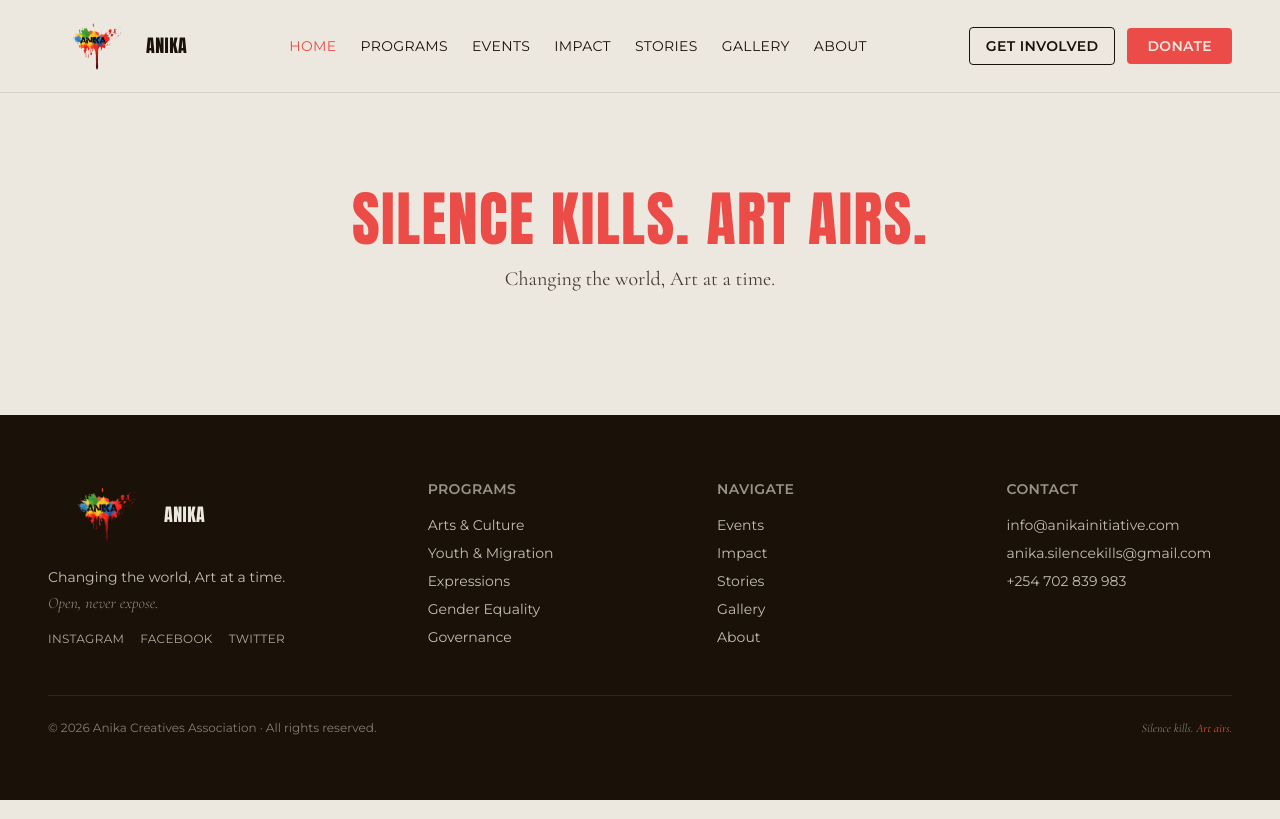
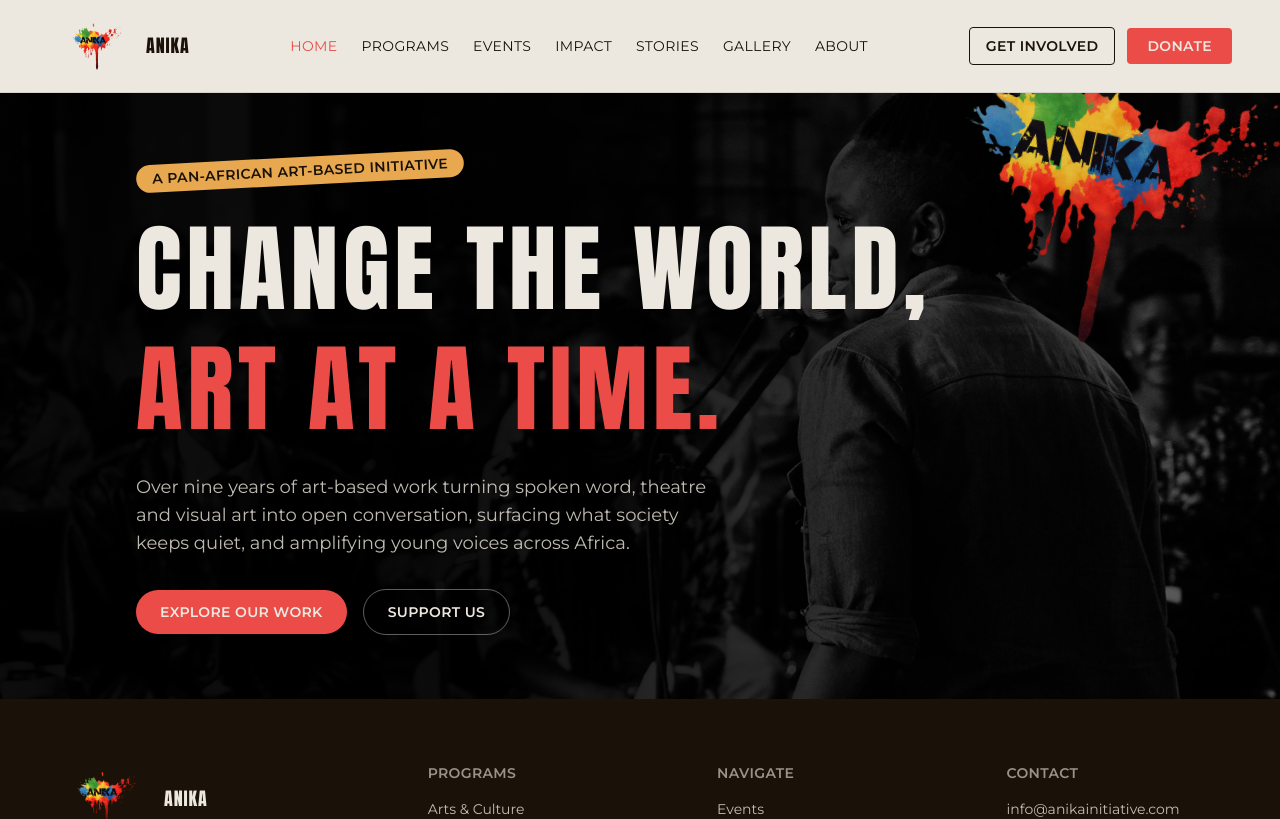
Before and after one commit to Jkosencha/Anika-Initiative, a React (Vite) app: page / in a window 1280 px wide. Shown: the top 819 px of the page. Built offline with nearby package versions, Linux system fonts and the light colour scheme.

Commit message:
Build Home page hero section with brand paint-splash accent

```diff
--- a/src/index.css
+++ b/src/index.css
@@ -16,3 +16,7 @@
 body {
   @apply bg-cream text-ink font-body;
 }
+
+.font-display {
+  letter-spacing: 0.05em;
+}
--- a/src/pages/Home.jsx
+++ b/src/pages/Home.jsx
@@ -1,13 +1,57 @@
+import { NavLink } from 'react-router-dom'
+
 function Home() {
   return (
-    <section className="mx-auto max-w-5xl px-6 py-24 text-center">
-      <h1 className="font-display text-4xl uppercase tracking-wide text-coral sm:text-6xl">
-        Silence kills. Art airs.
-      </h1>
-      <p className="mt-4 font-editorial text-xl text-ink/80">
-        Changing the world, Art at a time.
-      </p>
-    </section>
+    <>
+      <section className="relative overflow-hidden bg-black text-cream">
+        <div
+          className="absolute inset-0 bg-cover bg-center"
+          style={{
+            backgroundImage:
+              "linear-gradient(to right, rgba(0,0,0,0.95) 35%, rgba(0,0,0,0.75) 70%, rgba(0,0,0,0.55)), url('/image11.jpg')",
+            backgroundBlendMode: 'multiply',
+            filter: 'grayscale(1)',
+          }}
+        />
+        <img
+          src="/anika-logo.png"
+          alt=""
+          aria-hidden="true"
+          className="pointer-events-none absolute -right-24 -top-24 w-md rotate-12 opacity-90 sm:w-xl"
+        />
+        <div className="relative mx-auto max-w-7xl px-6 py-16 sm:px-10 lg:px-24 xl:px-34">
+          <div className="max-w-5xl text-left">
+            <span className="-rotate-3 inline-flex items-center gap-2 rounded-full bg-gold px-4 py-1 font-body text-sm font-semibold uppercase tracking-wide text-ink">
+              A Pan-African art-based initiative
+            </span>
+            <h1 className="mt-6 font-display text-5xl uppercase leading-tight sm:text-8xl">
+              Change the world,
+              <br />
+              <span className="text-coral">art at a time.</span>
+            </h1>
+            <p className="mt-6 max-w-xl font-body text-lg text-cream/80">
+              Over nine years of art-based work turning spoken word, theatre and visual art into
+              open conversation, surfacing what society keeps quiet, and amplifying young voices
+              across Africa.
+            </p>
+            <div className="mt-8 flex flex-wrap items-center gap-4">
+              <NavLink
+                to="/programs"
+                className="rounded-full bg-coral px-6 py-3 font-body text-sm font-semibold uppercase tracking-wide text-cream hover:opacity-90"
+              >
+                Explore Our Work
+              </NavLink>
+              <NavLink
+                to="/get-involved"
+                className="rounded-full border border-cream/40 px-6 py-3 font-body text-sm font-semibold uppercase tracking-wide text-cream hover:border-cream"
+              >
+                Support Us
+              </NavLink>
+            </div>
+          </div>
+        </div>
+      </section>
+    </>
   )
 }
 
```
